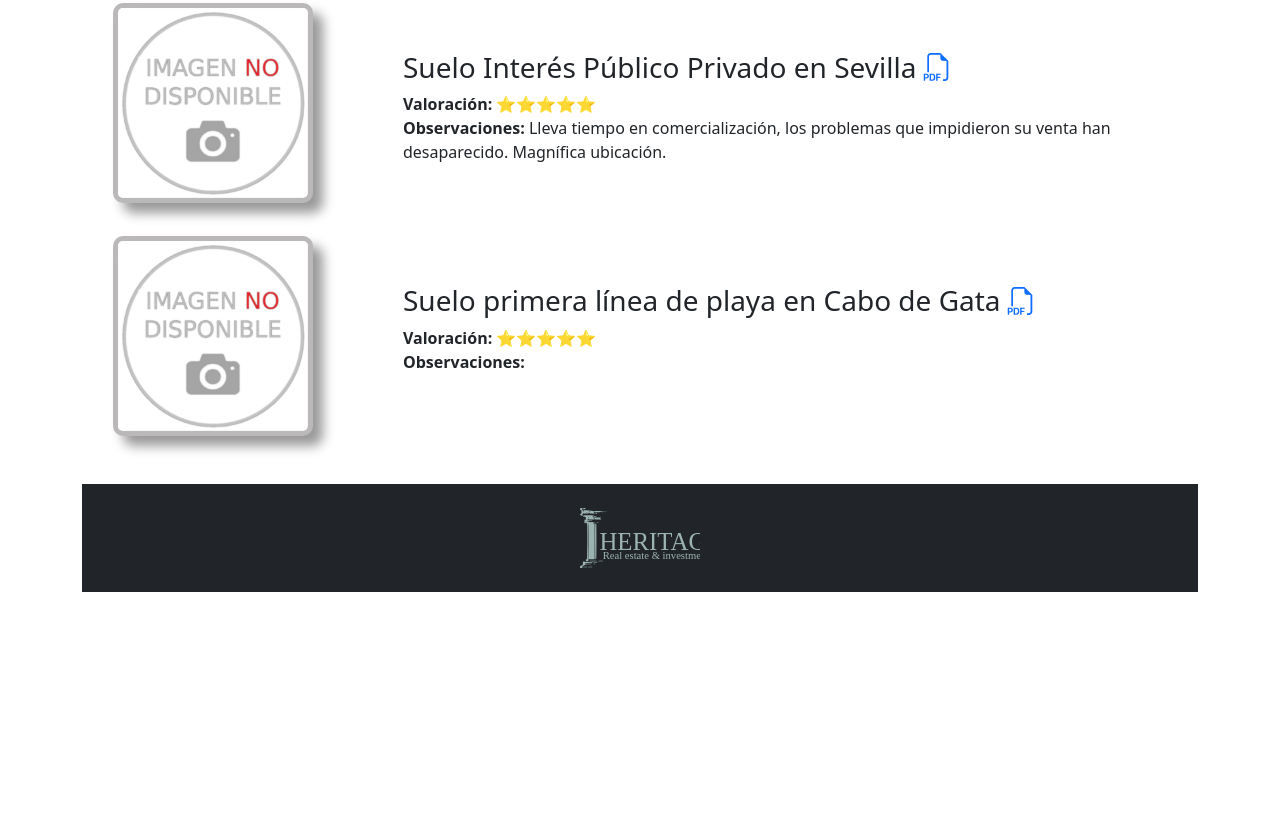
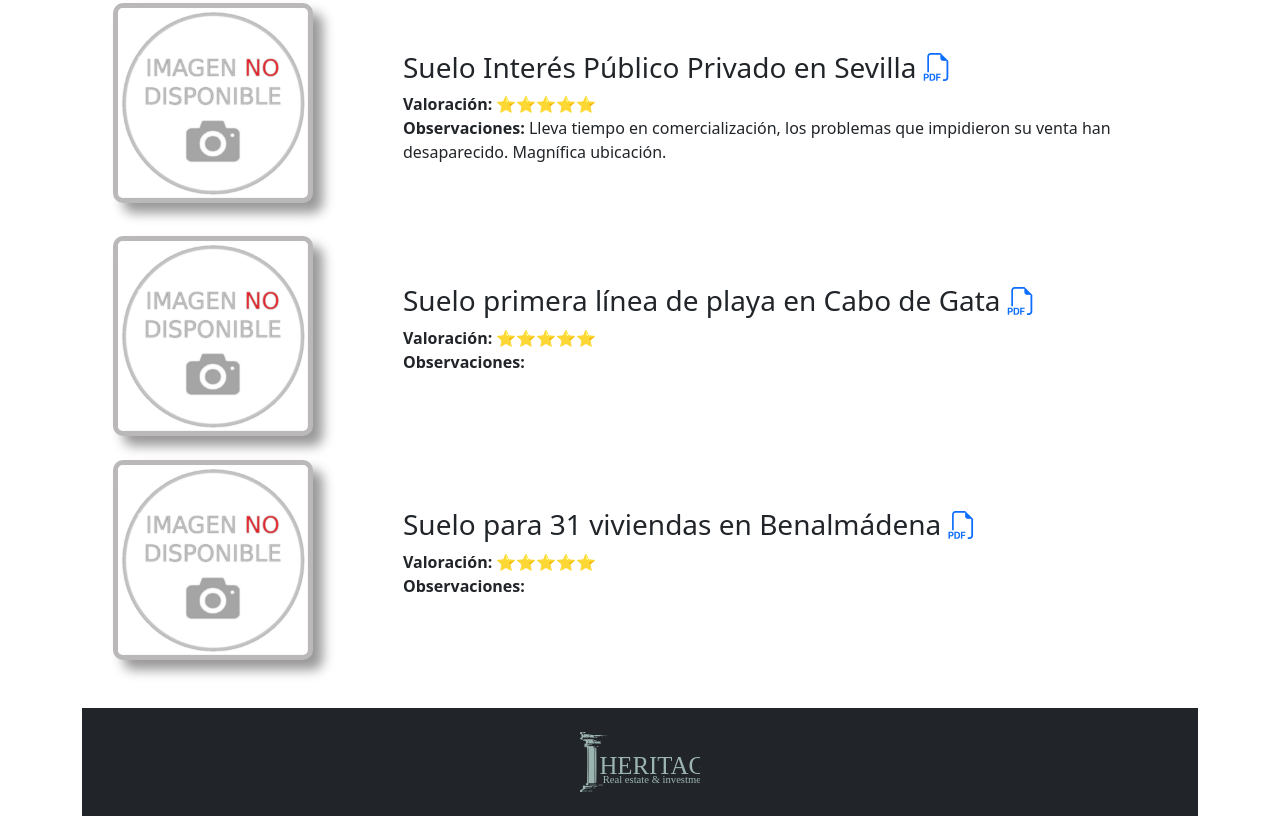
Before and after one commit to ramonmarmar/github.io, a plain HTML site: page index.html in a window 1280 px wide. Shown: the part 831-1647 px from the top of the page. Before the commit the page ends 1423 px from the top, so only its background shows below. Drawn offline with nearby package versions, Linux system fonts and the light colour scheme.

Commit message:
Añadiendo suelo para 31 viviendas en Benalmádena

```diff
--- a/index.html
+++ b/index.html
@@ -91,7 +91,18 @@
     </div>
   </div>
 
+  <br>
 
+  <div class="row">
+    <div class="col-sm-3 contenedor-foto">
+      <img class="foto-activo" src="imgs/imagen-no-disponible.png" alt="">
+    </div>
+    <div class="col-sm-9 p-5">
+      <h3>Suelo para 31 viviendas en Benalmádena <a href="perfiles/SueloBenalmadena.pdf"><i class="bi bi-filetype-pdf"></i></a></h3>
+      <div><strong>Valoración: </strong>&#11088;&#11088;&#11088;&#11088;&#11088</div>
+      <strong>Observaciones: </strong>
+    </div>
+  </div>
 
 
 
```
Also changed, not shown: 1 other file.
